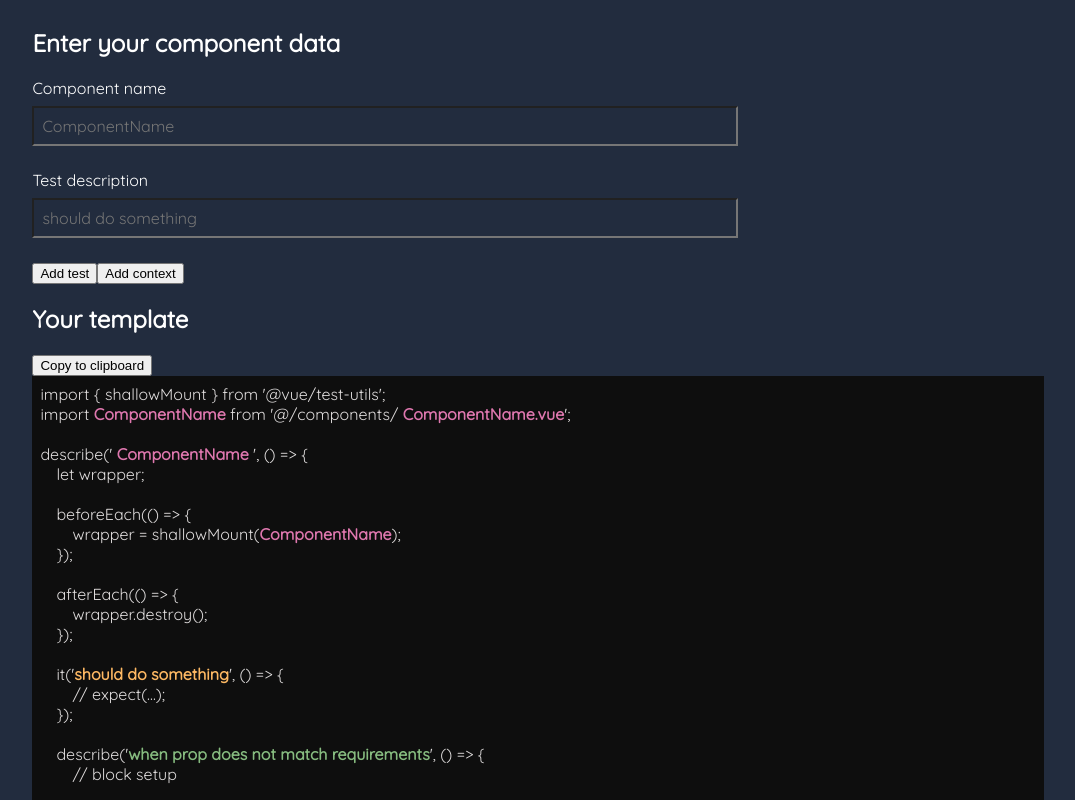
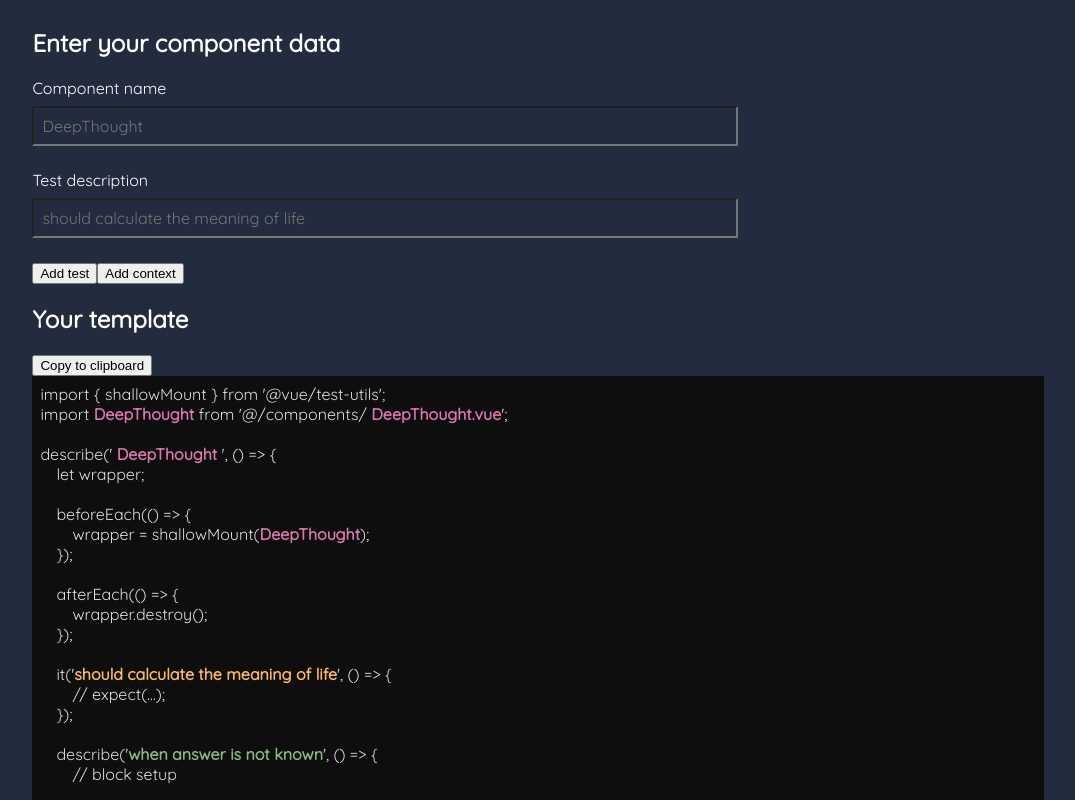
Before and after one commit to metamoni/vue_test_template_generator, a Vue app: page / in a window 1280 px wide. Shown: the top 800 px of the page, without its empty margins (102-1177 px from the left). Built offline with nearby package versions, Linux system fonts and the light colour scheme.

Commit message:
update placeholders

```diff
--- a/src/store.js
+++ b/src/store.js
@@ -5,9 +5,9 @@ Vue.use(Vuex);
 
 export default new Vuex.Store({
   state: {
-    componentName: 'ComponentName',
-    example: 'should do something',
-    context: 'when prop does not match requirements',
+    componentName: 'DeepThought',
+    example: 'should calculate the meaning of life',
+    context: 'when answer is not known',
   },
   mutations: {
     updateComponentName(state, component) {
```
